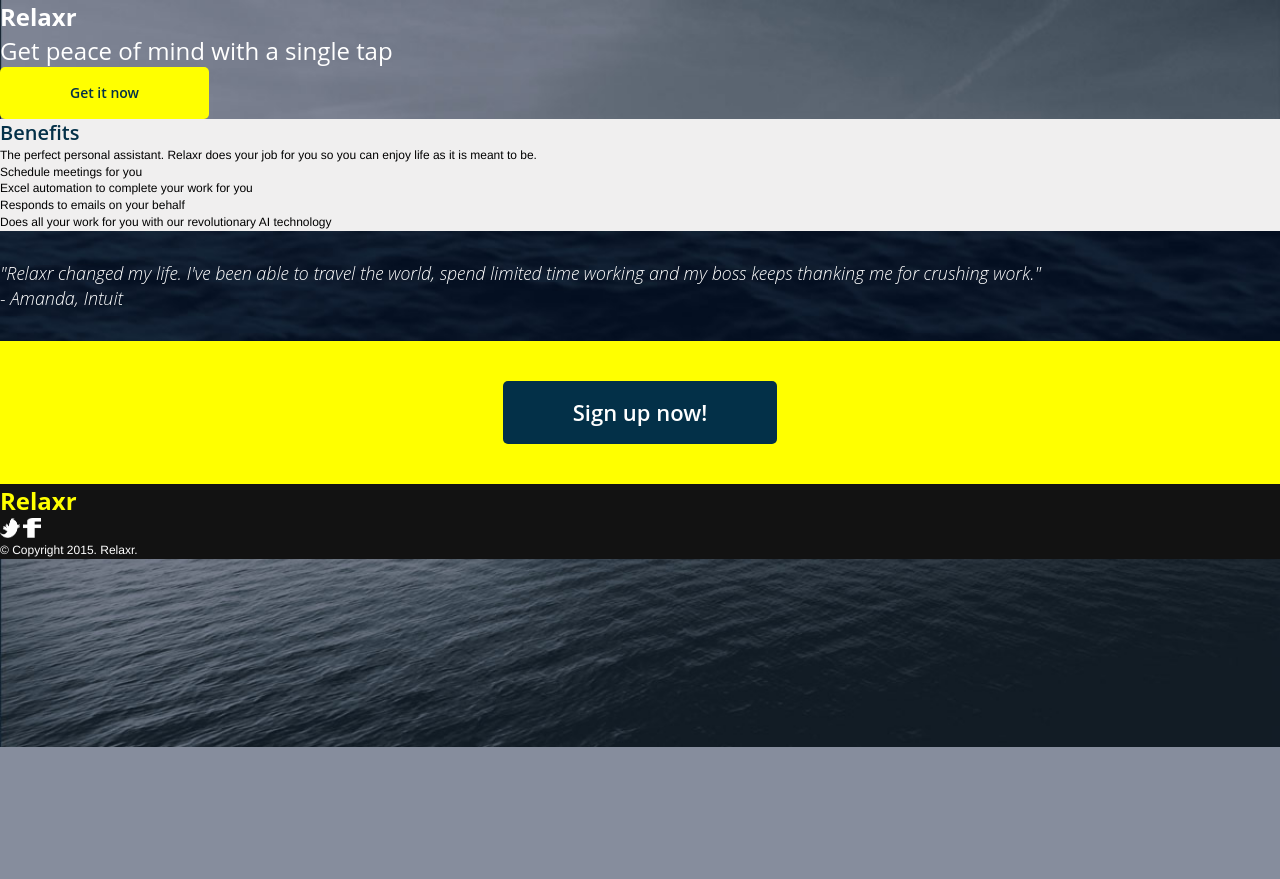
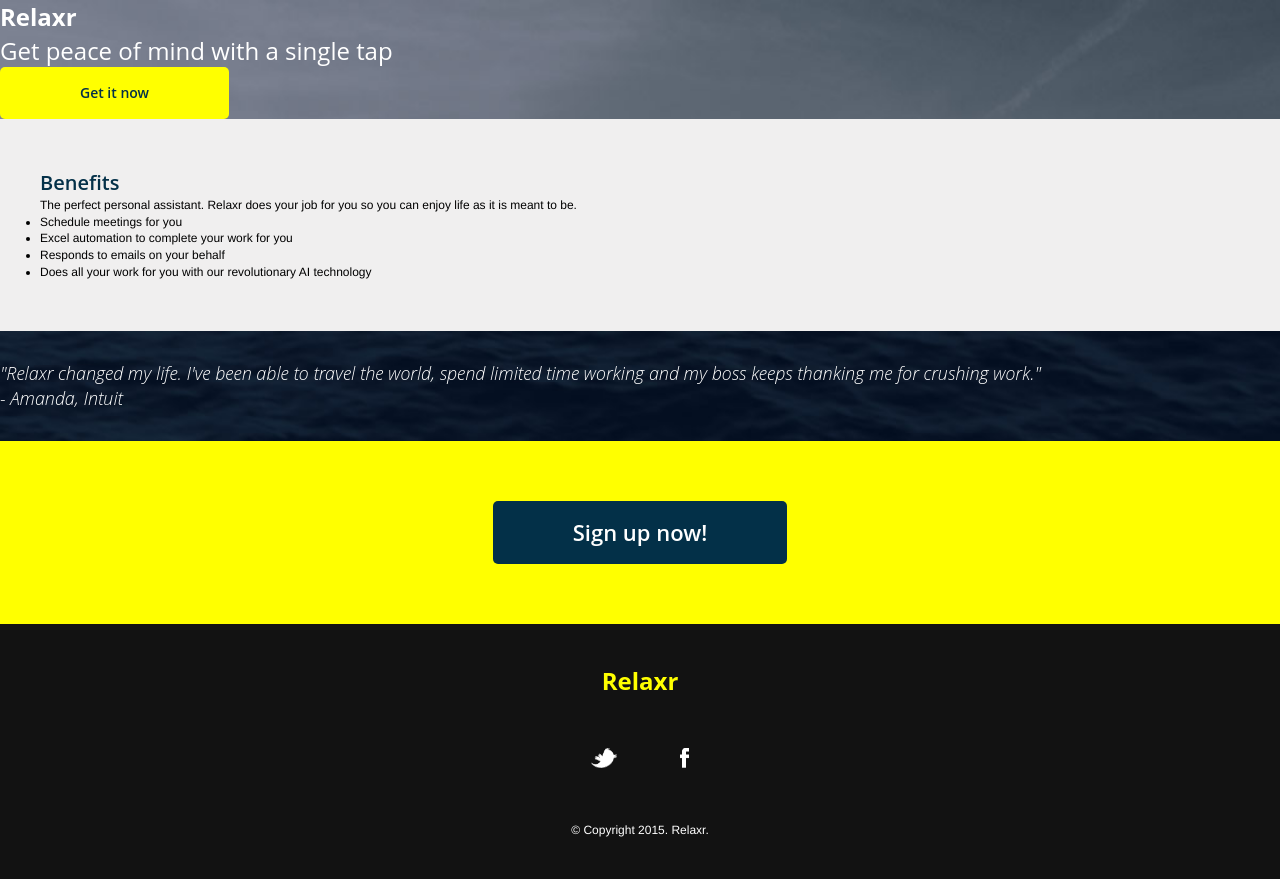
Before and after one commit to aranyap/Assignment-2, a plain HTML site: page index.html in a window 1280 px wide. Before the commit the page ends 800 px from the top, so only its background shows below. Drawn offline with Linux system fonts and the light colour scheme; a small style sheet from the web is missing.

Commit message:
changes to css and html
button, container, benefits, footer

```diff
--- a/css/style.css
+++ b/css/style.css
@@ -63,7 +63,6 @@ body {
 #container {
   width: 100%;
   margin: auto;
-  height: 500px;
   display: flex;
   flex-direction: column;
 
@@ -90,7 +89,7 @@ h2 {
 
 .button {
     border-radius: 5px;
-    padding: 16px 70px;
+    padding: 16px 80px;
     text-align: center;
     text-decoration: none;
     display: inline-block;
@@ -113,7 +112,12 @@ h3 {
 }
 
 #benefits {
-  background-color: #f0efef
+    background-color: #f0efef;
+    padding: 50px 40px;
+}
+
+ul {
+    list-style: initial;
 }
 
 #testimonial {
@@ -132,7 +136,7 @@ h3 {
     background-color: yellow;
     width: 100%;
     display: flex;
-    padding: 40px 100px;
+    padding: 60px 0px;
 }
 
 #invisible-box-1 {
@@ -153,10 +157,18 @@ h3 {
   min-width: 200px;
 }
 
+/*  Footer styles  */
 
 footer {
-  background-color: #121212;
-  color: white;
+    background-color: #121212;
+    color: white;
+    text-align: center;
+    padding: 40px 0;
+}
+
+.social-media img {
+    height: 20px;
+    margin: 50px 30px;
 }
 
 #relaxr-footer {
--- a/index.html
+++ b/index.html
@@ -85,8 +85,8 @@
 				<div id='relaxr-footer'>Relaxr</div>
 
 				<div class='social-media'>
-					<img src='images/twitter.png' alt='Twitter' height='20' width='20'/>
-					<img src='images/facebook.png' alt='Facebook' height='20' width='18'/>
+					<img src='images/twitter.png' alt='Twitter'/>
+					<img src='images/facebook.png' alt='Facebook'/>
 				</div>
 				&copy; Copyright 2015. Relaxr.
 
```
